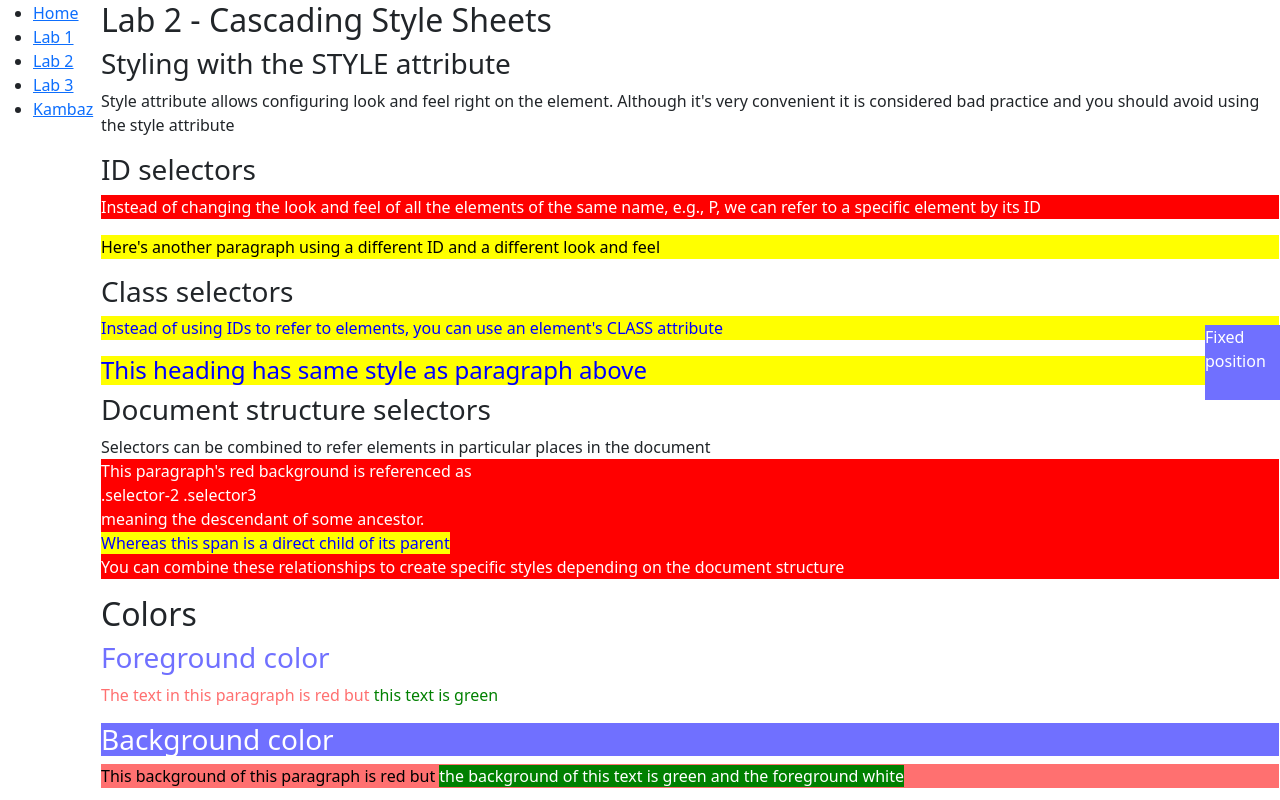
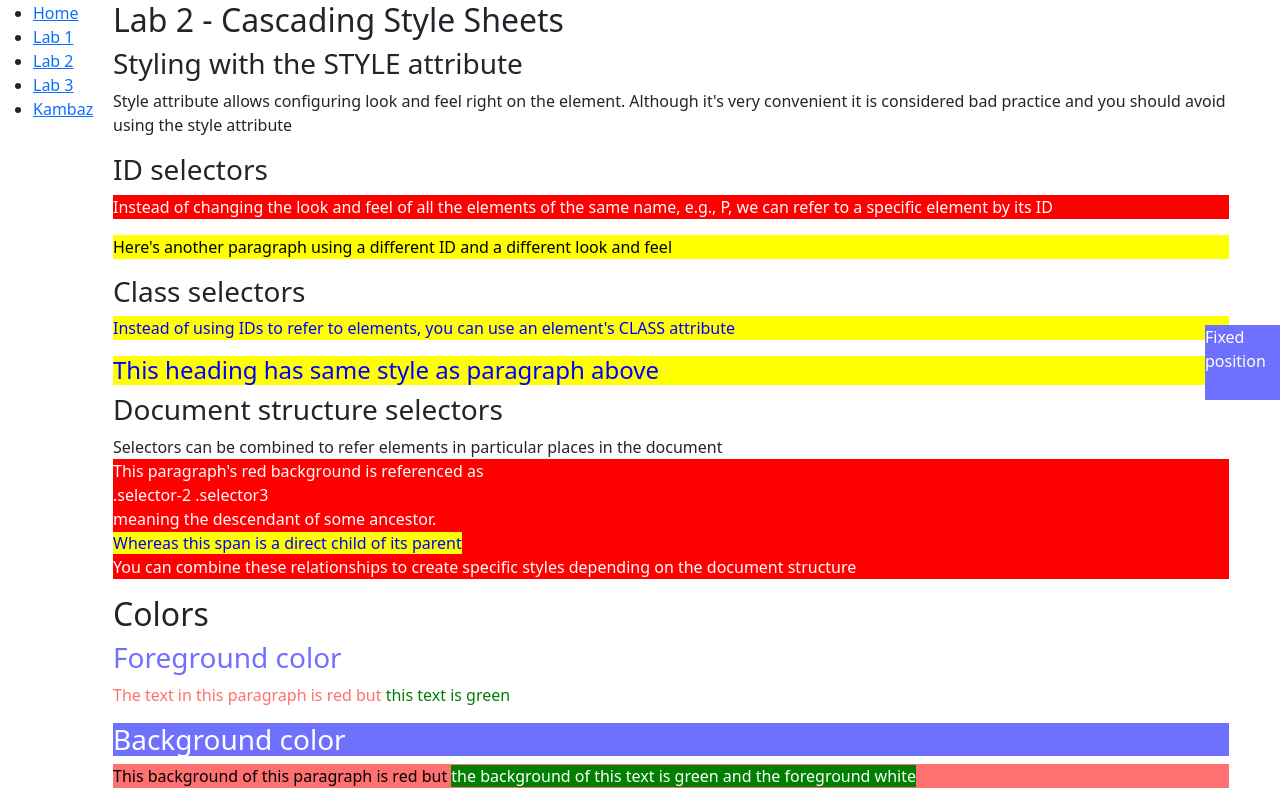
Before and after one commit to kushalkrishnappa/kambaz, a Next.js app: page /Labs/Lab2 in a window 1280 px wide. Shown: the top 800 px of the page. Built offline with nearby package versions, Linux system fonts and the light colour scheme.

Commit message:
- Laying Out HTML Content with React Bootstrap Containers

```diff
--- a/app/Labs/Lab2/page.tsx
+++ b/app/Labs/Lab2/page.tsx
@@ -1,3 +1,4 @@
+import { Container } from "react-bootstrap";
 import BackgroundColors from "./BackgroundColors";
 import Borders from "./Borders";
 import Corners from "./Corners";
@@ -15,7 +16,7 @@ import Zindex from "./Zindex";
 
 export default function Lab2() {
   return (
-    <div id="wd-lab2">
+    <Container>
       <h2>Lab 2 - Cascading Style Sheets</h2>
 
       <h3>Styling with the STYLE attribute</h3>
@@ -99,6 +100,6 @@ export default function Lab2() {
       <Flex />
 
       <ReactIconsSampler />
-    </div>
+    </Container>
   );
 }
```
